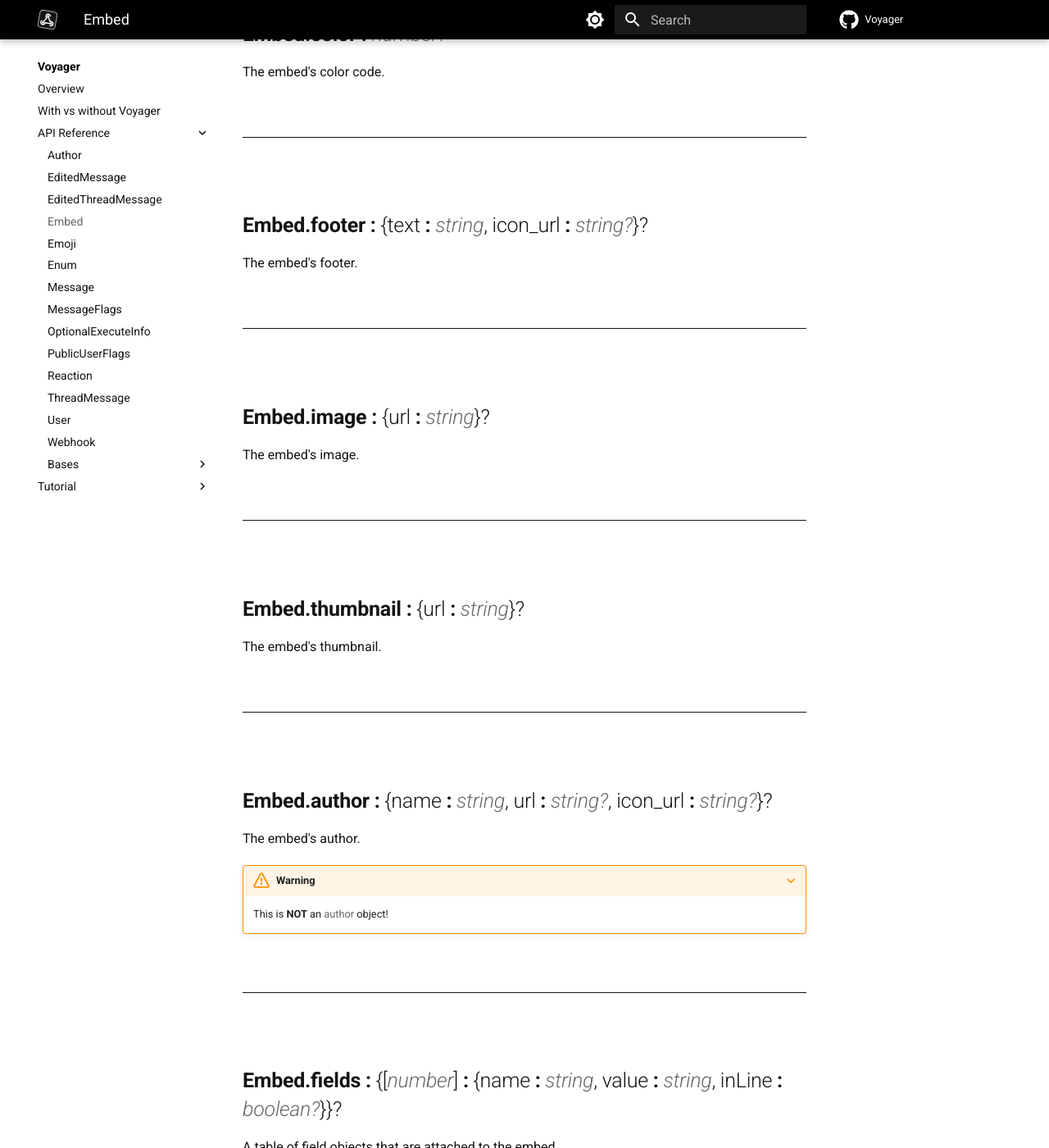
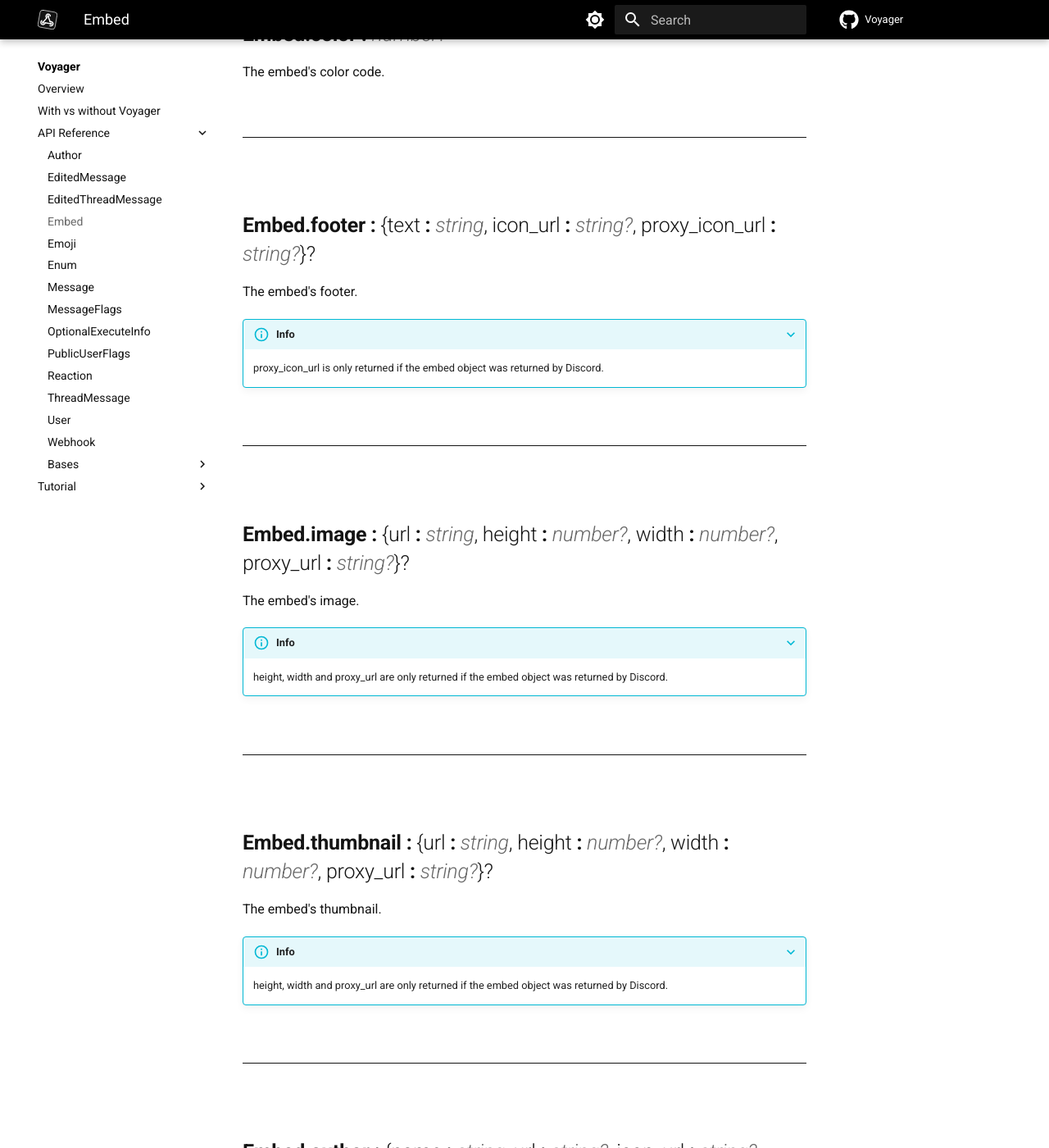
Before and after one commit to Jodenee/Voyager, an MkDocs documentation site: the page built from docs/API Reference/Embed.md, in a window 1280 px wide and 1400 px high, scrolled down 1296 px. Shown: the whole window at 82% size. Built offline with MkDocs 1.6.1 and Material for MkDocs 9.7.7, drawn with Linux system fonts in a browser that asks for light colours; comment, search, counter and statistics services are not loaded; the version menu is left out; some of the changed text lies outside the part shown.

Commit message:
Update Embed.md
Documented height, width, proxy_url and proxy_icon_url

```diff
--- a/docs/API Reference/Embed.md
+++ b/docs/API Reference/Embed.md
@@ -51,8 +51,11 @@ The embed's color code.
 
 <br />
 
-## **Embed.footer :** {text **:** [*string*](https://create.roblox.com/docs/scripting/luau/strings), icon_url **:** [*string?*](https://create.roblox.com/docs/scripting/luau/strings)}?
+## **Embed.footer :** {text **:** [*string*](https://create.roblox.com/docs/scripting/luau/strings), icon_url **:** [*string?*](https://create.roblox.com/docs/scripting/luau/strings), proxy_icon_url **:** [*string?*](https://create.roblox.com/docs/scripting/luau/strings)}?
 The embed's footer.
+
+???+ info
+    proxy_icon_url is only returned if the embed object was returned by Discord.
 
 <br />
 
@@ -60,8 +63,11 @@ The embed's footer.
 
 <br />
 
-## **Embed.image :** {url **:** [*string*](https://create.roblox.com/docs/scripting/luau/strings)}?
+## **Embed.image :** {url **:** [*string*](https://create.roblox.com/docs/scripting/luau/strings), height **:** [*number?*](https://create.roblox.com/docs/scripting/luau/numbers), width **:** [*number?*](https://create.roblox.com/docs/scripting/luau/numbers), proxy_url **:** [*string?*](https://create.roblox.com/docs/scripting/luau/strings)}?
 The embed's image.
+
+???+ info
+    height, width and proxy_url are only returned if the embed object was returned by Discord.
 
 <br />
 
@@ -69,8 +75,11 @@ The embed's image.
 
 <br />
 
-## **Embed.thumbnail :** {url **:** [*string*](https://create.roblox.com/docs/scripting/luau/strings)}?
+## **Embed.thumbnail :** {url **:** [*string*](https://create.roblox.com/docs/scripting/luau/strings), height **:** [*number?*](https://create.roblox.com/docs/scripting/luau/numbers), width **:** [*number?*](https://create.roblox.com/docs/scripting/luau/numbers), proxy_url **:** [*string?*](https://create.roblox.com/docs/scripting/luau/strings)}?
 The embed's thumbnail.
+
+???+ info
+    height, width and proxy_url are only returned if the embed object was returned by Discord.
 
 <br />
 
@@ -78,12 +87,15 @@ The embed's thumbnail.
 
 <br />
 
-## **Embed.author :** {name **:** [*string*](https://create.roblox.com/docs/scripting/luau/strings), url **:** [*string?*](https://create.roblox.com/docs/scripting/luau/strings), icon_url **:** [*string?*](https://create.roblox.com/docs/scripting/luau/strings)}?
+## **Embed.author :** {name **:** [*string*](https://create.roblox.com/docs/scripting/luau/strings), url **:** [*string?*](https://create.roblox.com/docs/scripting/luau/strings), icon_url **:** [*string?*](https://create.roblox.com/docs/scripting/luau/strings), proxy_icon_url **:** [*string?*](https://create.roblox.com/docs/scripting/luau/strings)}?
 
 The embed's author.
 
 ???+ warning
     This is **NOT** an [author](Author.md) object!
+
+???+ info
+    proxy_icon_url is only returned if the embed object was returned by Discord.
 
 <br />
 
```
